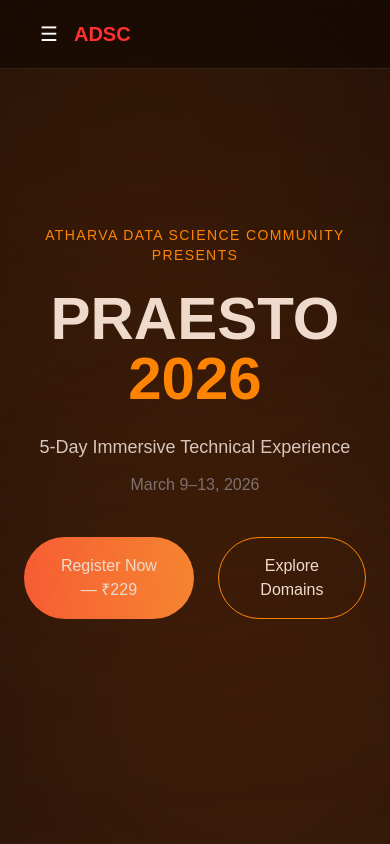
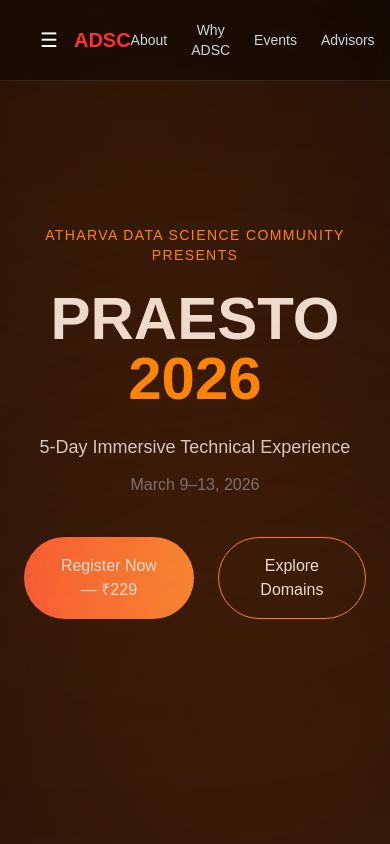
Before and after one commit to vijayendravarma111/ADSC-Website, a Next.js app: page /upcoming-events in a window 390 px wide. Shown: the top 844 px of the page. Built offline with nearby package versions, Linux system fonts and the light colour scheme.

Commit message:
fixed image

```diff
--- a/app/upcoming-events/page.tsx
+++ b/app/upcoming-events/page.tsx
@@ -259,13 +259,13 @@ image:"/tutors/eshwar.png"
 name:"Ashwin Kumar",
 domain:"Data Science",
 exp:"Data Science and AI instructor in Teks Academy",
-image:"/tutors/ashwin kumar.png"
+image:"/tutors/ashwin-kumar.png"
 },
 {
 name:"Sai Krishna Singupuram",
 domain:"Cybersecurity",
 exp:"Principal Cybersecurity Consultant & Cybersecurity Expert",
-image:"/tutors/eshwar.png"
+image:"/tutors/cyber.png"
 },
 {
 name:"Koteswar Rao S",
--- a/components/layout/Navbar.tsx
+++ b/components/layout/Navbar.tsx
@@ -37,7 +37,7 @@ export default function Navbar() {
           </span>
         </div>
 
-<div className="hidden lg:flex gap-6 text-sm text-gray-300">
+<div className="flex gap-6 text-sm text-gray-300">
 
           <button
             onClick={() => goToSection('about')}
```
